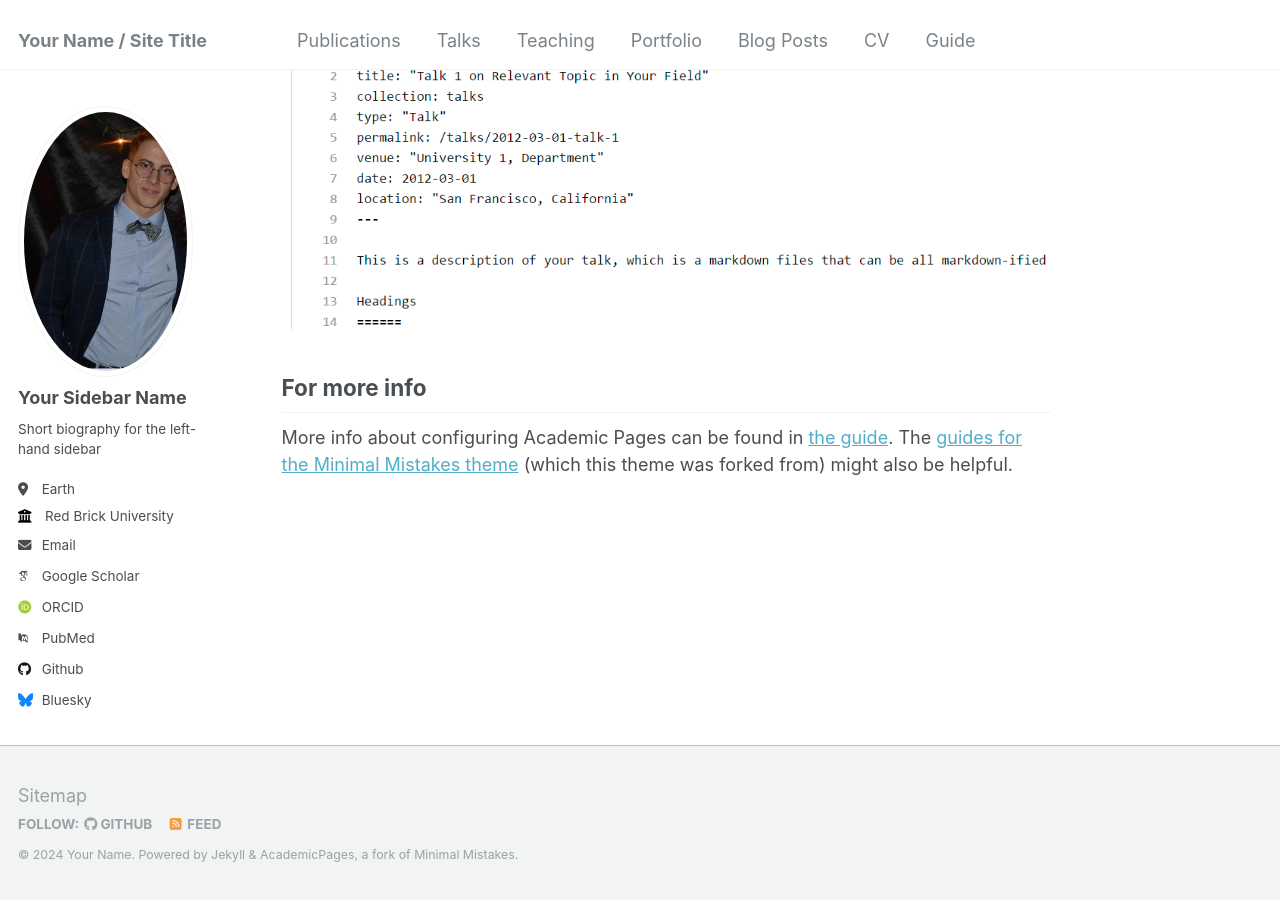
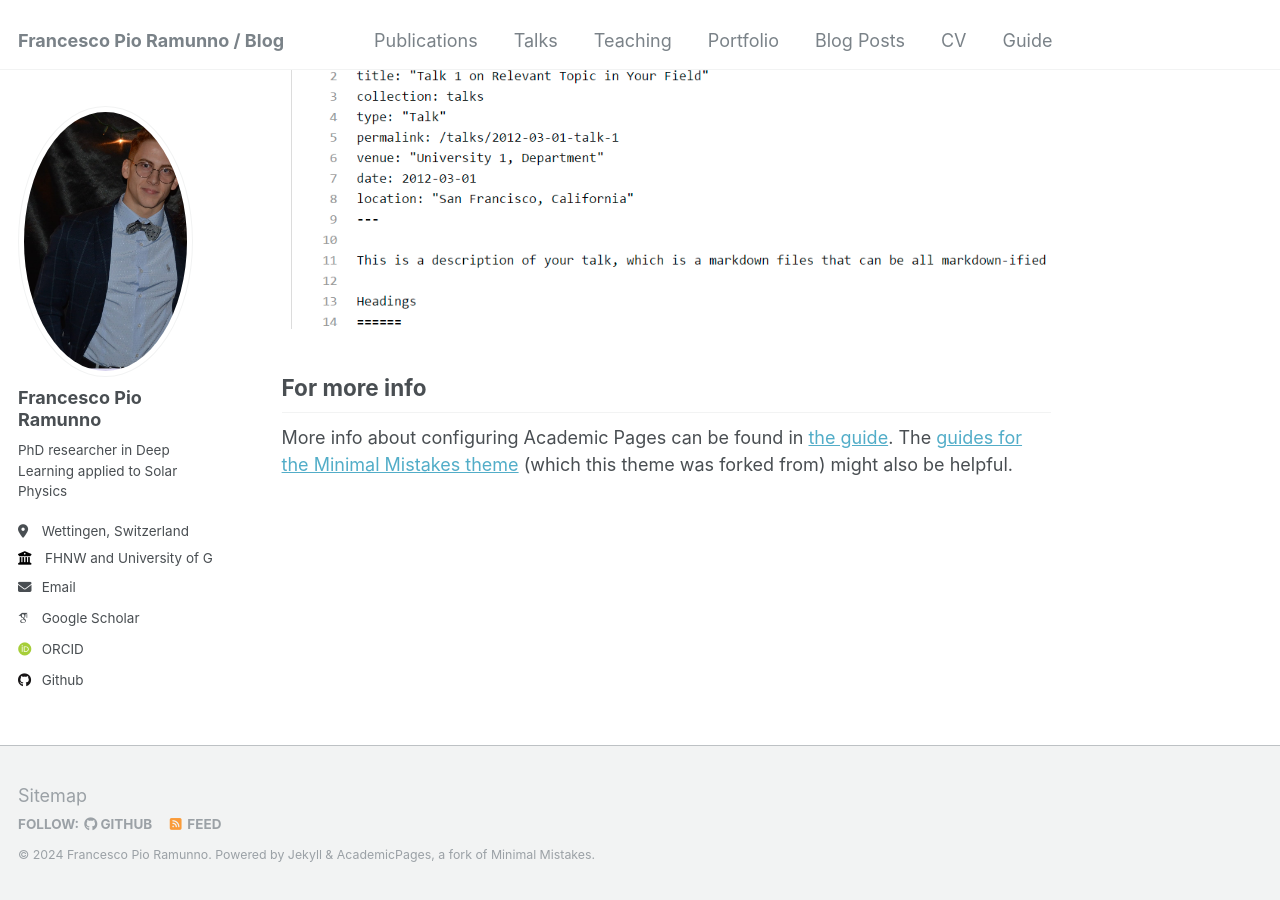
Before and after one commit to fpramunno/fpramunno.github.io, a Jekyll site: the page built from _pages/about.md, in a window 1280 px wide and 900 px high, scrolled down 2660 px. Built offline with Jekyll 4.4.1, drawn with Linux system fonts in a browser that asks for light colours; some web fonts are replaced.

Commit message:
Update _config.yml

```diff
--- a/_config.yml
+++ b/_config.yml
@@ -8,9 +8,9 @@
 
 # Basic Site Settings
 locale                   : "en-US"
-title                    : "Your Name / Site Title"
+title                    : "Francesco Pio Ramunno / Blog"
 title_separator          : "-"
-name                     : &name "Your Name"
+name                     : &name "Francesco Pio Ramunno"
 description              : &description "personal description"
 url                      : https://fpramunno.github.io # the base hostname & protocol for your site e.g. "https://mmistakes.github.io"
 baseurl                  : "" # the subpath of your site, e.g. "/blog"
@@ -22,33 +22,33 @@ repository               : "academicpages/academicpages.github.io"
 author:
   # Biographic information
   avatar           : "profile.png"
-  name             : "Your Sidebar Name"
+  name             : "Francesco Pio Ramunno"
   pronouns         : # example: "she/her"
-  bio              : "Short biography for the left-hand sidebar"
-  location         : "Earth"
-  employer         : "Red Brick University"
+  bio              : "PhD researcher in Deep Learning applied to Solar Physics"
+  location         : "Wettingen, Switzerland"
+  employer         : "FHNW and University of Geneva"
   uri              : # URL
-  email            : "none@example.org"
+  email            : "frarampio@gmail.com"
 
   # Academic websites
   arxiv            : # URL - Update with the correct link to your profile
-  googlescholar    : "https://scholar.google.com/citations?user=PS_CX0AAAAAJ"
+  googlescholar    : "https://scholar.google.com/citations?user=Pi2yOsMAAAAJ&hl=it"
   impactstory      : # URL
-  orcid            : "http://orcid.org/yourorcidurl"
+  orcid            : "https://orcid.org/0009-0000-0500-7218"
   semantic         : # URL
-  pubmed           : "https://www.ncbi.nlm.nih.gov/pubmed/?term=john+snow"
+  pubmed           : # URL
   researchgate     : # URL
 
   # Repositories and software development
   bitbucket        : # Username - Update with your username on the site
   codepen          : # Username
   dribbble         : # Username
-  github           : "academicpages"
+  github           : "fpramunno"
   kaggle           : # Username
   stackoverflow    : # User number or user number and name (i.e., use "1" or "1/jeff-atwood")
 
   # Social media
-  bluesky          : "bsky.app" # Replace this with you Bluesky username
+  bluesky          : # Replace this with you Bluesky username
   facebook         : # Username
   flickr           : # Username
   foursquare       : # Username
```
